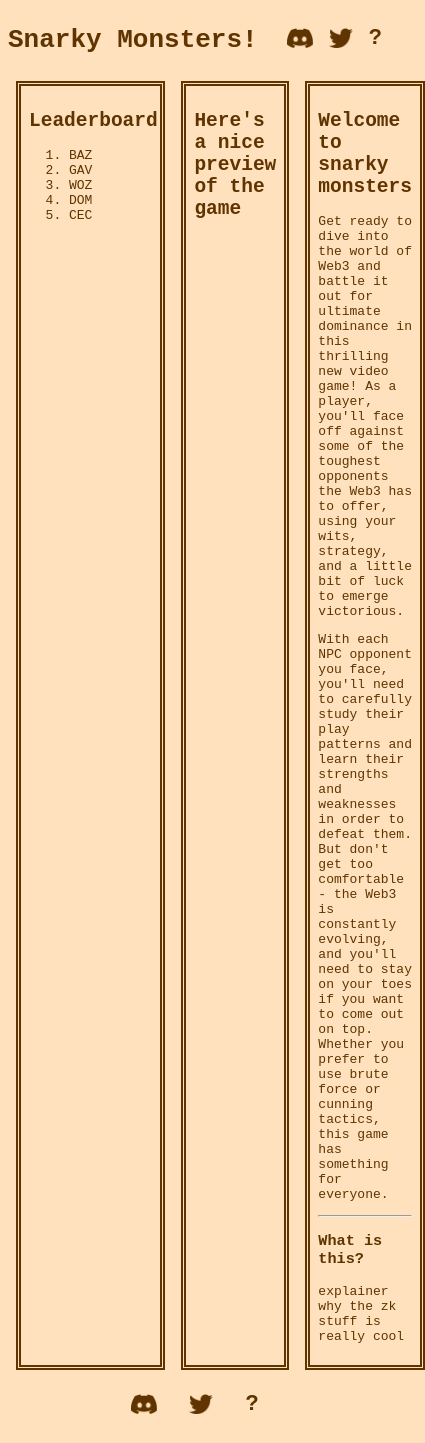
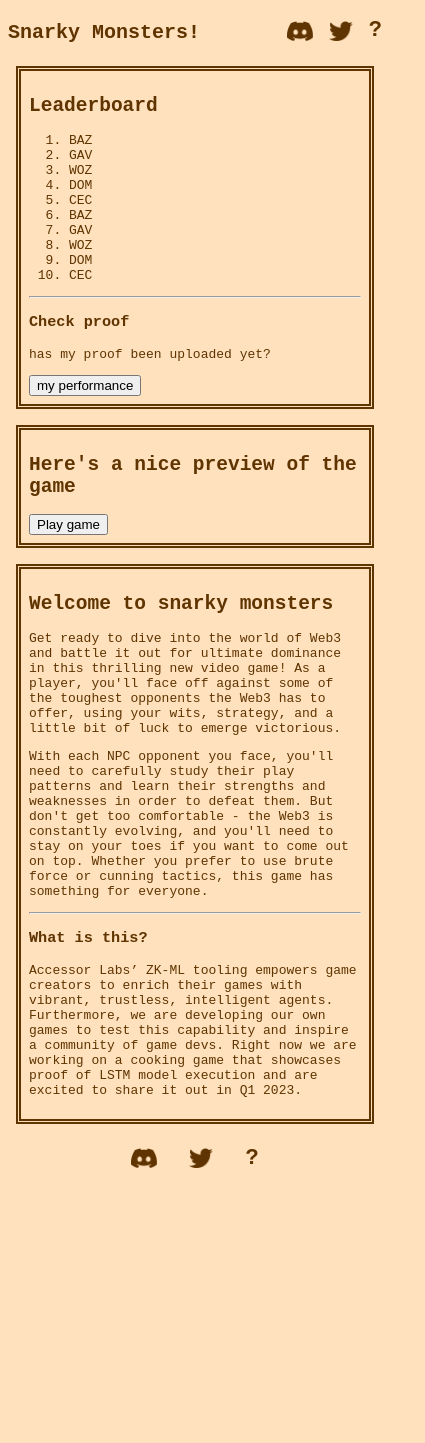
Before and after one commit to tonk-labs/snarky-monsters, a Next.js app in the folder client/: page / in a window 390 px wide. Shown: the whole page, 425 px wide, since content can reach past the window. After the commit the page ends 1197 px from the top, so only its background shows below. Built offline with nearby package versions, Linux system fonts and the light colour scheme.

Commit message:
responsive homepage layout

```diff
--- a/client/src/components/Header.js
+++ b/client/src/components/Header.js
@@ -22,6 +22,11 @@ const Container = styled.div`
       }
     }
   }
+  @media (max-width: 400px) {
+    h1 {
+      font-size: 20px;
+    }
+  }
 `
 
 export default function Header(props) {
--- a/client/src/components/Leaderboard.js
+++ b/client/src/components/Leaderboard.js
@@ -5,6 +5,9 @@ const Container = styled.div`
   padding: 8px;
   margin: 8px;
   width: 33%;
+  @media (max-width: 800px) {
+    width: auto;
+  }
 `
 
 export default function Leaderboard(props) {
@@ -17,7 +20,16 @@ export default function Leaderboard(props) {
         <li>WOZ</li>
         <li>DOM</li>
         <li>CEC</li>
+        <li>BAZ</li>
+        <li>GAV</li>
+        <li>WOZ</li>
+        <li>DOM</li>
+        <li>CEC</li>
       </ol>
+      <hr />
+      <h3>Check proof</h3>
+      <p>has my proof been uploaded yet?</p>
+      <button>my performance</button>
     </Container>
   )
 }
--- a/client/src/pages/index.js
+++ b/client/src/pages/index.js
@@ -1,6 +1,7 @@
 import Head from 'next/head'
 import styled from 'styled-components'
 import Leaderboard from '@/components/Leaderboard'
+import Link from 'next/link'
 
 const Container = styled.div`
   display: flex;
@@ -11,6 +12,13 @@ const Container = styled.div`
     padding: 8px;
     margin: 8px;
   }
+  @media (max-width: 800px) {
+    flex-direction: column;
+    .bigBox {
+      width: auto;
+    }
+  }
+  /* at 375px width, you should still be able to have space for 8px padding either side of game - 359 game width */
 `
 
 const Preview = styled.div``
@@ -33,6 +41,9 @@ export default function Home() {
         <Leaderboard />
         <Preview className="bigBox">
           <h2>Here's a nice preview of the game</h2>
+          <Link href="/game">
+            <button>Play game</button>
+          </Link>
         </Preview>
         <About className="bigBox">
           <h2>Welcome to snarky monsters</h2>
@@ -53,7 +64,14 @@ export default function Home() {
           </p>
           <hr />
           <h3>What is this?</h3>
-          <p>explainer why the zk stuff is really cool</p>
+          <p>
+            Accessor Labs’ ZK-ML tooling empowers game creators to enrich their
+            games with vibrant, trustless, intelligent agents. Furthermore, we
+            are developing our own games to test this capability and inspire a
+            community of game devs. Right now we are working on a cooking game
+            that showcases proof of LSTM model execution and are excited to
+            share it out in Q1 2023.{' '}
+          </p>
         </About>
       </Container>
     </>
```
